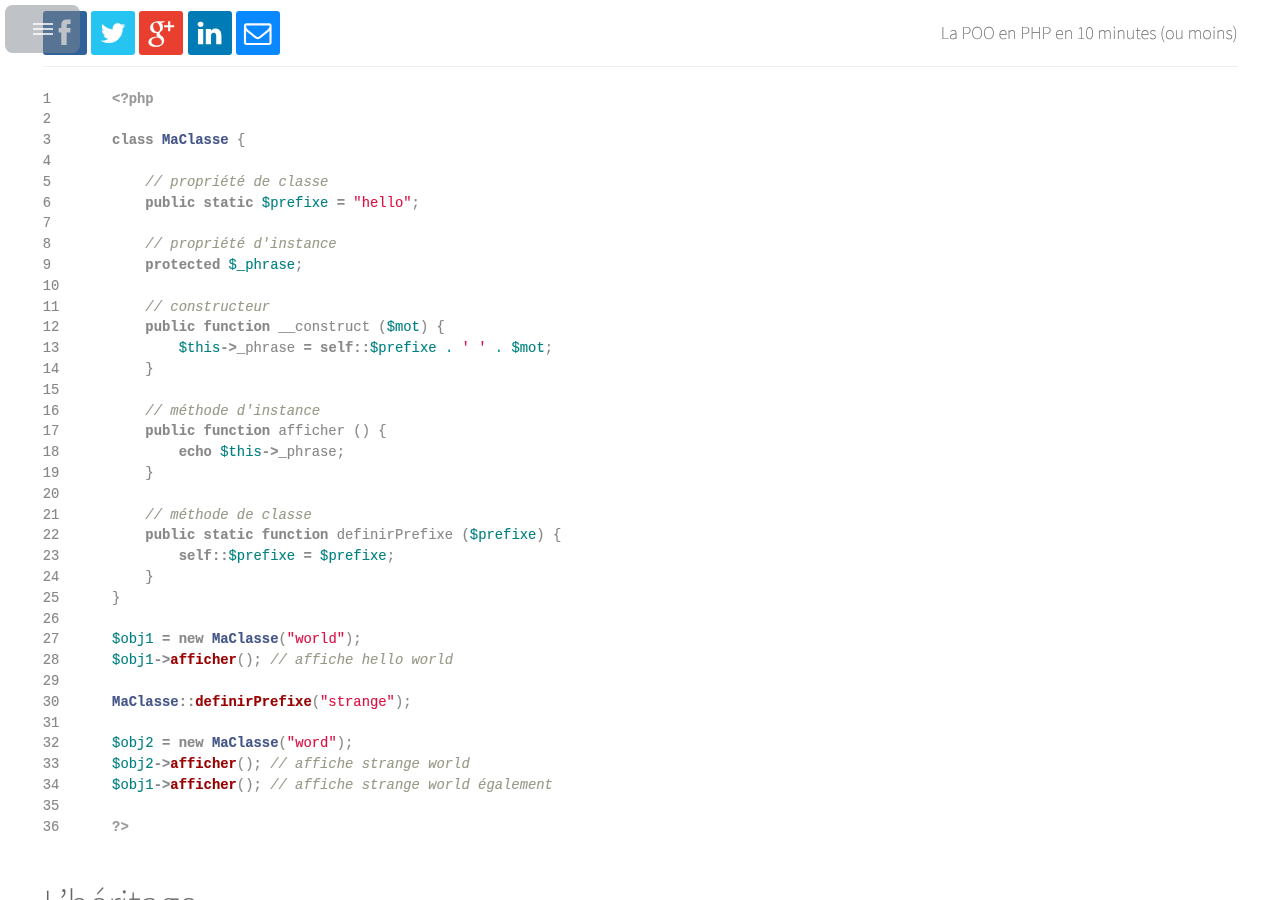
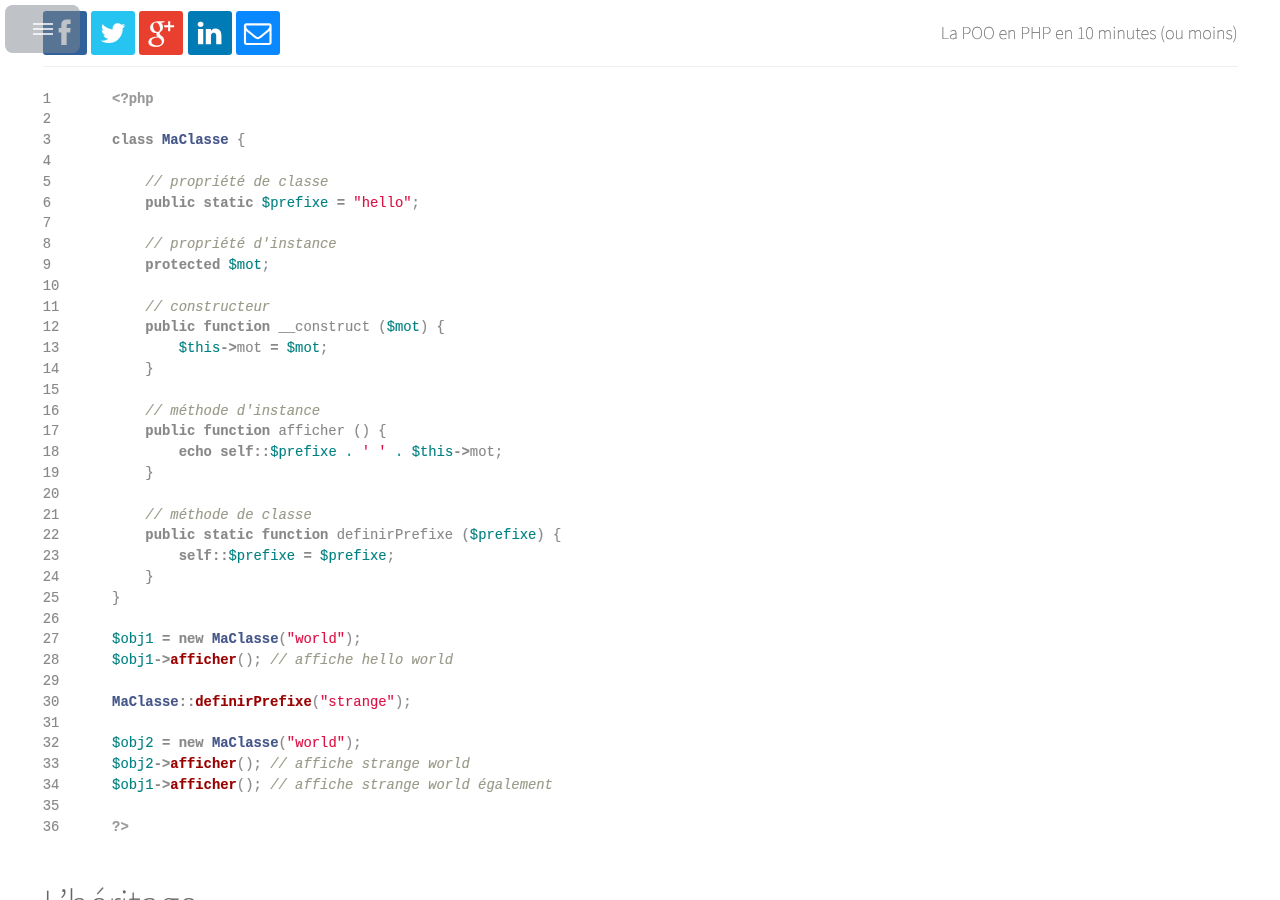
Before and after one commit to bdelespierre/bdelespierre.github.io, a Jekyll site: the page built from _posts/2013-03-19-la-poo-en-php-en-10-minutes-ou-moins.md, in a window 1280 px wide and 900 px high, scrolled down 5952 px. Built offline with Jekyll 4.4.1, drawn with Linux system fonts in a browser that asks for light colours; nearby versions of some CDN libraries; Markdown is read by kramdown in place of the engine named in the settings; comment, search, counter and statistics services are not loaded.

Commit message:
fix: typo

```diff
--- a/_posts/2013-03-19-la-poo-en-php-en-10-minutes-ou-moins.md
+++ b/_posts/2013-03-19-la-poo-en-php-en-10-minutes-ou-moins.md
@@ -194,16 +194,16 @@ class MaClasse {
     public static $prefixe = "hello";
 
     // propriété d'instance
-    protected $_phrase;
+    protected $mot;
 
     // constructeur
     public function __construct ($mot) {
-        $this->_phrase = self::$prefixe . ' ' . $mot;
+        $this->mot = $mot;
     }
 
     // méthode d'instance
     public function afficher () {
-        echo $this->_phrase;
+        echo self::$prefixe . ' ' . $this->mot;
     }
 
     // méthode de classe
@@ -217,7 +217,7 @@ $obj1->afficher(); // affiche hello world
 
 MaClasse::definirPrefixe("strange");
 
-$obj2 = new MaClasse("word");
+$obj2 = new MaClasse("world");
 $obj2->afficher(); // affiche strange world
 $obj1->afficher(); // affiche strange world également
 
```
